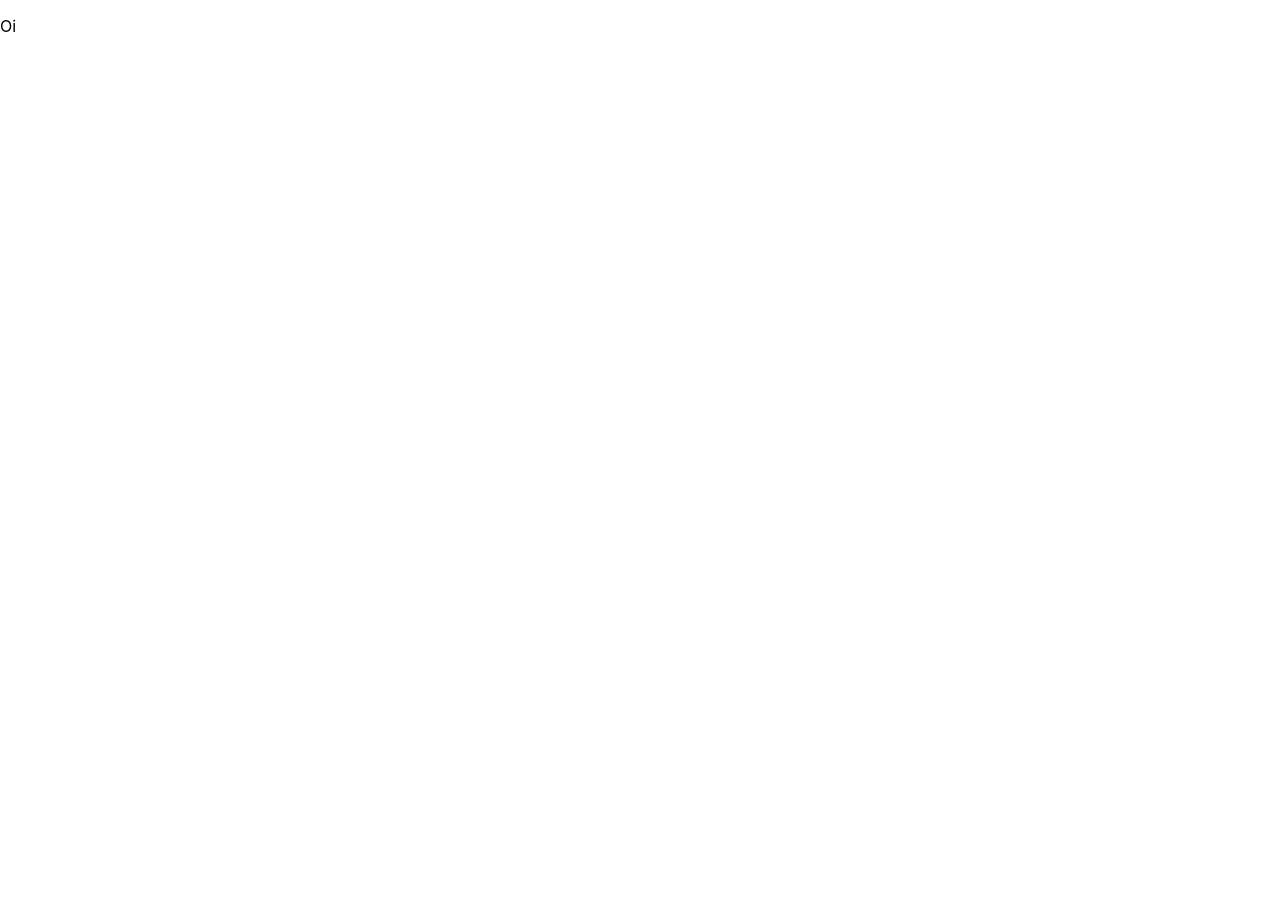
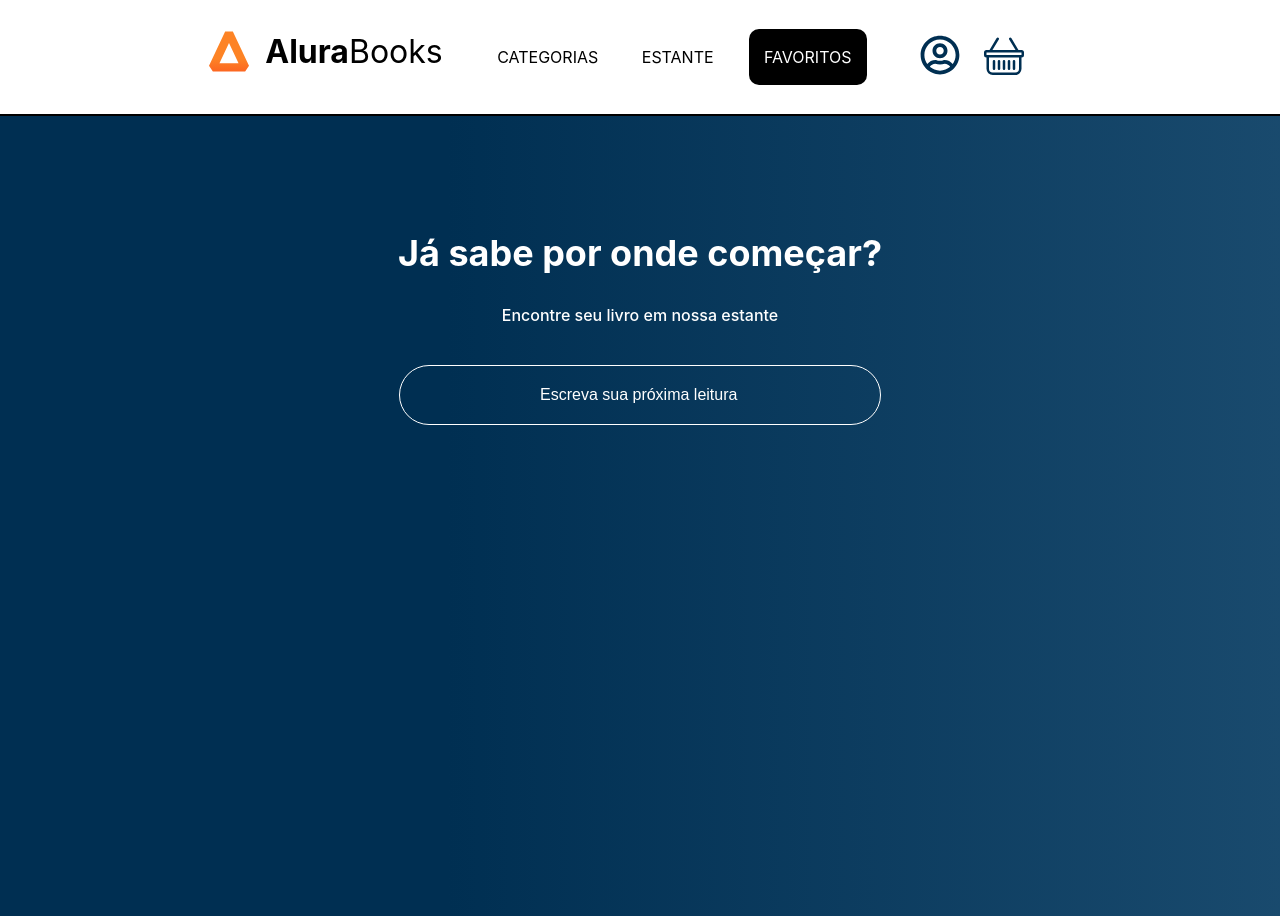
Before and after one commit to 1Luis-Amaro/Projeto-fullstack-Alura, a React (Create React App) app in the folder alura-books/: page /favoritos in a window 1280 px wide. Before the commit the page ends 800 px from the top, so only its background shows below. Built offline with nearby package versions, Linux system fonts and the light colour scheme.

Commit message:
Consumindo API - criando uma pagina / 03 - Cruando página de favoritos

```diff
--- a/alura-books/src/componentes/Header/Header.js
+++ b/alura-books/src/componentes/Header/Header.js
@@ -2,20 +2,29 @@ import React from 'react'
 import Logo from '../Logo/Logo'
 import NavBar from '../NAV/NavBar'
 import styled from 'styled-components'
+import { Link } from 'react-router-dom'
 
 const HeaderContainer = styled.header`
     background-color: #fff;
     border-bottom:  solid 2px black;
     display: flex;
     justify-content: center;
+    text-decoration: none;
     box-shadow: 0px 5px 10px rgba(0, 0, 0, 0.3); /* Sombra preta esfumaçada */
+
+    a{
+      text-decoration: none;
+      color: black
+}
 `
 
 
 export const Header = () => {
   return (
     <HeaderContainer>
+      <Link  to="/" >
         <Logo/>
+      </Link>
         <NavBar/>
       </HeaderContainer>
   )
--- a/alura-books/src/componentes/Logo/Logo.js
+++ b/alura-books/src/componentes/Logo/Logo.js
@@ -7,6 +7,10 @@ import styled from "styled-components";
 const LogoContainer = styled.div`
   display: flex;
   font-size: 2em;
+
+  a {
+     text-decoration: none;
+   }
 `;
 
 const LogoImg = styled.img`
--- a/alura-books/src/componentes/NAV/NavBar.js
+++ b/alura-books/src/componentes/NAV/NavBar.js
@@ -7,6 +7,7 @@ import { NavLink } from 'react-router-dom';
 
 const Container = styled.div `
     display: flex;
+
 `
 
 const Nav = styled.ul `
@@ -24,9 +25,20 @@ const Lista = styled.li`
   cursor: pointer;
   min-width: 120px;
 
+a {
+    text-decoration: none;
+    color: black;
+    transition: background-color 0.3s ease-in-out, color 0.3s ease-in-out; /* Transição suave */
+  }
+
   .ativo {
-    background-color: red;
-  }
+  border-radius: 10px;
+  background-color: black;
+  padding: 2px 15px;
+  color: #fff;
+  transition: background-color 0.5s ease-in-out, color 0.5s ease-in-out; /* Transição mais lenta */
+
+}
 `
 
 const LogoContainer = styled.div `
@@ -42,7 +54,7 @@ const NavBar = () => {
         <Nav>
             {textoOpcoes.map((texto) => (
                 <Lista>
-                   <NavLink to={ `/${texto.toLowerCase()}` } className={({isActive}) => isActive ? "ativo" : ""} >
+                   <NavLink to={ `/${texto.toLowerCase()}` } className={({isActive}) => isActive ? "ativo" : "inativo"} >
                     <p>{texto} </p>
 
                     </NavLink>
--- a/alura-books/src/componentes/NAV/NavBar.module.css
+++ b/alura-books/src/componentes/NAV/NavBar.module.css
@@ -6,3 +6,9 @@
   color: #002f52;
 
 }
+
+.ativo {
+  padding: 10px;
+  border-radius: 10px;
+  background-color: red;
+}
--- a/alura-books/src/index.js
+++ b/alura-books/src/index.js
@@ -1,9 +1,11 @@
 import React from 'react';
 import ReactDOM from 'react-dom/client';
-import App from './App';
 import reportWebVitals from './reportWebVitals';
 import { createGlobalStyle } from 'styled-components';
 import {BrowserRouter, Routes, Route} from "react-router-dom"
+import { Header } from './componentes/Header/Header';
+import Home from './rotas/Home';
+import Favoritos from './rotas/Favoritos';
 
 const GlobalStyle = createGlobalStyle`
 body {
@@ -30,9 +32,10 @@ root.render(
   <React.StrictMode>
     <GlobalStyle/>
     <BrowserRouter>
+    <Header/>
       <Routes>
-        <Route path="/favoritos" element={<p>Oi</p>} />
-        <Route path="/" element={<App />} />
+        <Route path="/favoritos" element={<Favoritos/>} />
+        <Route path="/" element={<Home />} />
       </Routes>
     </BrowserRouter>
 
--- a/alura-books/src/App.js
+++ b/alura-books/src/rotas/Favoritos.js
@@ -1,8 +1,8 @@
 
-import { Header } from './componentes/Header/Header';
+import { Header } from '../componentes/Header/Header';
 import styled from 'styled-components'
-import Pesquisa from './componentes/Pesquisa/Pesquisa';
-import UltimosLancamentos from './componentes/UltimosLancamentos/UltimosLancamentos';
+import Pesquisa from '../componentes/Pesquisa/Pesquisa';
+import UltimosLancamentos from '../componentes/UltimosLancamentos/UltimosLancamentos';
 
 //compoenentizando o css
 const AppContainer = styled.div`
@@ -13,14 +13,13 @@ const AppContainer = styled.div`
 
 `
 
-function App() {
+function Favoritos() {
   return (
     <AppContainer>
-      <Header/>
       <Pesquisa/>
-      <UltimosLancamentos/>
+
     </AppContainer>
   );
 }
 
-export default App;
+export default Favoritos;
--- /dev/null
+++ b/alura-books/src/rotas/Home.js
@@ -0,0 +1,25 @@
+
+import { Header } from '../componentes/Header/Header';
+import styled from 'styled-components'
+import Pesquisa from '../componentes/Pesquisa/Pesquisa';
+import UltimosLancamentos from '../componentes/UltimosLancamentos/UltimosLancamentos';
+
+//compoenentizando o css
+const AppContainer = styled.div`
+    min-width: 100vw;
+    min-height: 100vh;
+    background-image: linear-gradient(90deg, #002f52 35%, #326589 165%);
+    overflow: auto;
+
+`
+
+function Home() {
+  return (
+    <AppContainer>
+      <Pesquisa/>
+      <UltimosLancamentos/>
+    </AppContainer>
+  );
+}
+
+export default Home;
```
